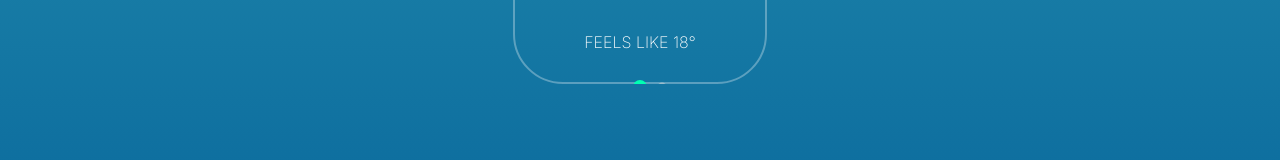
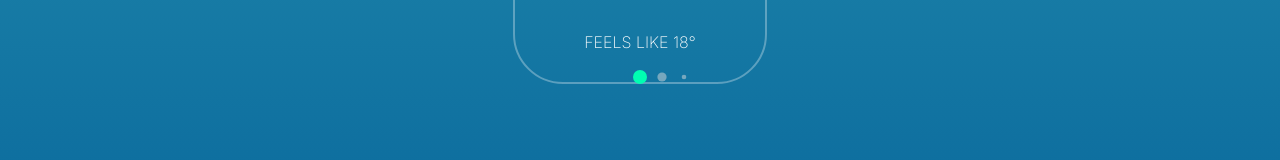
Before and after one commit to W-Panther007/atmos, a React (Vite) app: page / in a window 1280 px wide. Shown: the part 501-661 px from the top of the page. Built offline with nearby package versions, Linux system fonts and the light colour scheme.

Commit message:
Carousel Added

```diff
--- a/src/styles/home.css
+++ b/src/styles/home.css
@@ -6,6 +6,10 @@
     --swiper-pagination-bullet-inactive-opacity: 0.5;
 }
 
+.mySwiper .swiper-pagination-bullets .swiper-pagination-bullet {
+    margin-top: 90px !important;
+}
+
 .mySwiper .swiper-pagination-bullets{
-    bottom: -10px !important;
+    bottom: 0px !important;
 }
```
